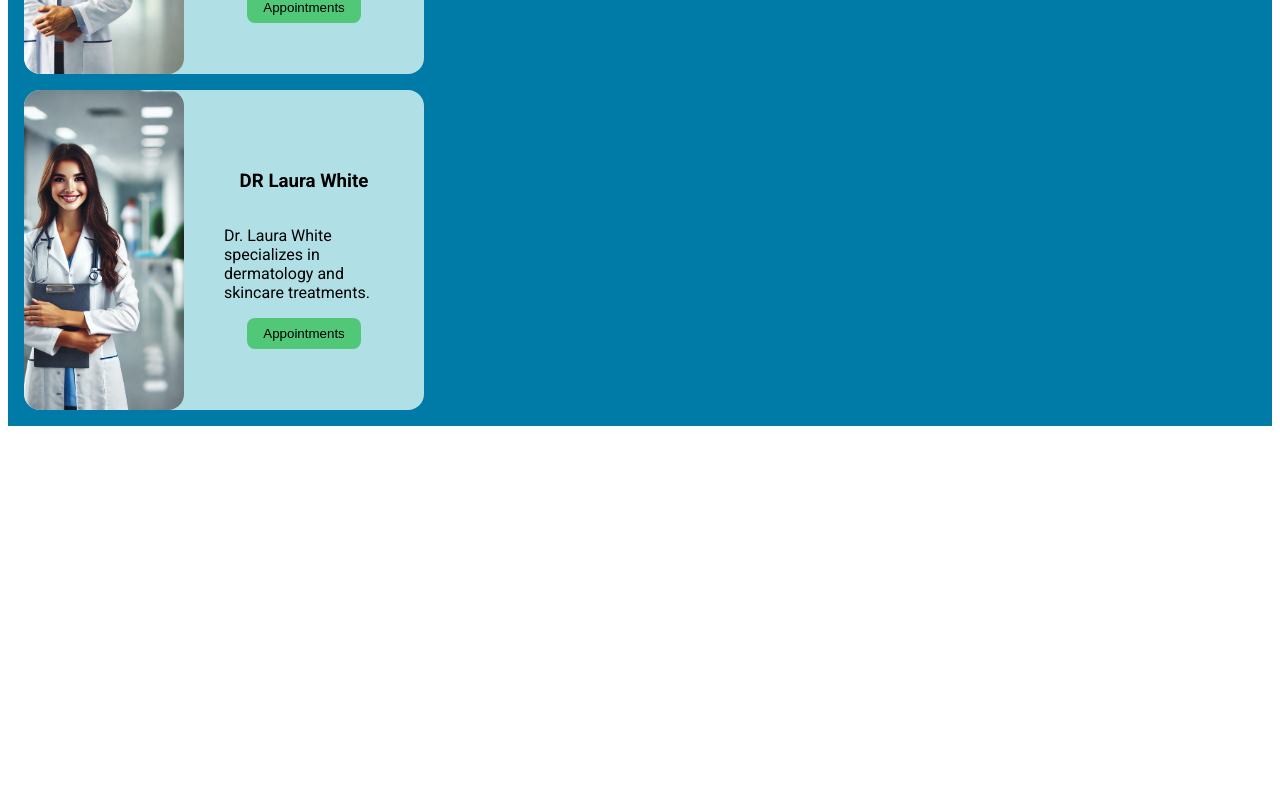
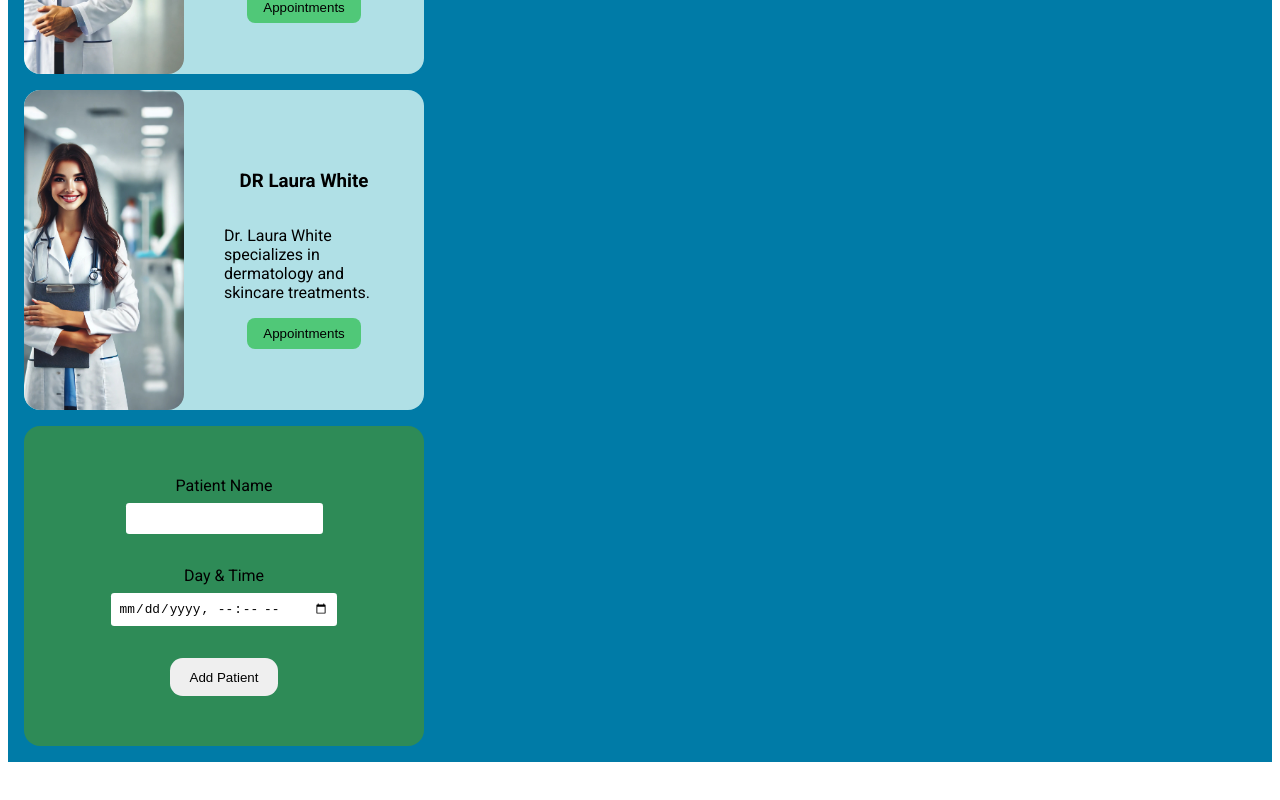
Before and after one commit to ucangun/Hospital_Appointment-_App, a React (Create React App) app: page / in a window 1280 px wide. Shown: the part 1749-2549 px from the top of the page. Before the commit the page ends 2255 px from the top, so only its background shows below. Built offline with nearby package versions, Linux system fonts and the light colour scheme.

Commit message:
add form component to container and updated style

```diff
--- a/src/App.css
+++ b/src/App.css
@@ -30,6 +30,42 @@ body {
   display: grid;
   grid-template-columns: 40% 60%;
   gap: 1rem;
+}
+
+form {
+  width: 25rem;
+  height: 20rem;
+  background-color: var(--color-seafoam-green);
+  border-radius: 1rem;
+
+  display: flex;
+  flex-direction: column;
+  align-items: center;
+  justify-content: center;
+  gap: 2rem;
+}
+
+.formAdd {
+  display: flex;
+  flex-direction: column;
+  align-items: center;
+  gap: 0.5rem;
+}
+
+.formAdd input {
+  width: 100%;
+
+  padding: 0.5rem;
+  font-size: 0.8rem;
+  border-radius: 0.2rem;
+  border: none;
+}
+
+.btnSubmit {
+  border: none;
+  padding: 0.7rem 1.2rem;
+  border-radius: 0.8rem;
+  cursor: pointer;
 }
 
 /* ---------------------------------- */
--- a/src/components/PatientList.jsx
+++ b/src/components/PatientList.jsx
@@ -6,13 +6,11 @@ const PatientList = ({ doctors, setDoctors }) => {
 
   const handleHomePage = () => {
     setDoctors(Data);
-    setApp((app) => !app);
   };
 
   const handleAppointments = (id) => {
     const actualDoctors = doctors.filter((doctor) => doctor.id === id);
     setDoctors(actualDoctors);
-    setApp((app) => !app);
   };
 
   return (
@@ -34,7 +32,6 @@ const PatientList = ({ doctors, setDoctors }) => {
           </div>
         ))}
       </div>
-      {app && (
       <div className="patients_container">
         <h1>Patient List</h1>
         {doctors.map((doctor) => (
@@ -51,7 +48,19 @@ const PatientList = ({ doctors, setDoctors }) => {
           </div>
         ))}
       </div>
-      )}
+      <form>
+        <div className="formAdd">
+          <label htmlFor="patientName">Patient Name</label>
+          <input type="text" id="patientName" />
+        </div>
+        <div className="formAdd">
+          <label htmlFor="date">Day & Time</label>
+          <input type="datetime-local" id="date" />
+        </div>
+        <button type="submit" className="btnSubmit">
+          Add Patient
+        </button>
+      </form>
     </div>
   );
 };
```
Lines whose indentation alone changed are shown as unchanged.
